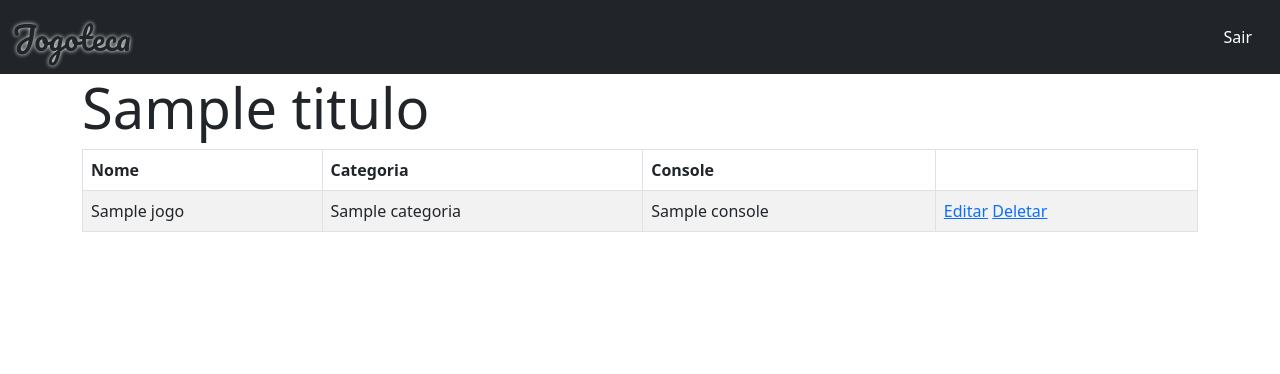
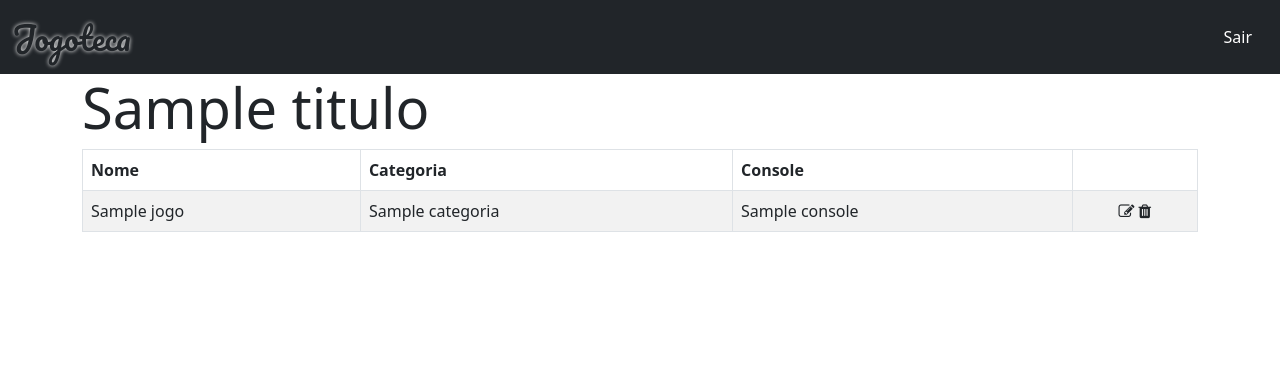
Before and after one commit to cortelucas/jogoteca, a Flask app: template templates/lista.html in a window 1280 px wide. Shown: the top 374 px of the page. Run offline with Flask 2, Linux system fonts and the light colour scheme; the template is opened without the code that fills it: most values are stand-ins (such as "Sample title", 1, 10 or a date in 2020); some libraries are stand-ins or nearby versions.

Commit message:
botoões para editar e excluir

```diff
--- a/static/css/style.css
+++ b/static/css/style.css
@@ -1,6 +1,7 @@
 /*Imports*/
 @import url("./bootstrap/bootstrap.css");
 @import url("https://fonts.googleapis.com/css2?family=Pacifico&display=swap");
+@import url("https://cdnjs.cloudflare.com/ajax/libs/font-awesome/4.7.0/css/font-awesome.css");
 
 /*Logo*/
 .logo {
--- a/templates/lista.html
+++ b/templates/lista.html
@@ -25,9 +25,11 @@
         <td>{{ jogo.nome }}</td>
         <td>{{ jogo.categoria }}</td>
         <td>{{ jogo.console }}</td>
-        <td>
-          <a href="{{ url_for('editar', id=jogo.id) }}">Editar</a>
-          <a href="{{ url_for('deletar', id=jogo.id) }}">Deletar</a>
+        <td class="text-center">
+          <a class="text-dark" href="{{ url_for('editar', id=jogo.id) }}"><i class="fa fa-pencil-square-o"
+              aria-hidden="true"></i></a>
+          <a class="text-dark" href="{{ url_for('deletar', id=jogo.id) }}"><i class="fa fa-trash"
+              aria-hidden="true"></i></a>
         </td>
       </tr>
       {% endfor %}
```
